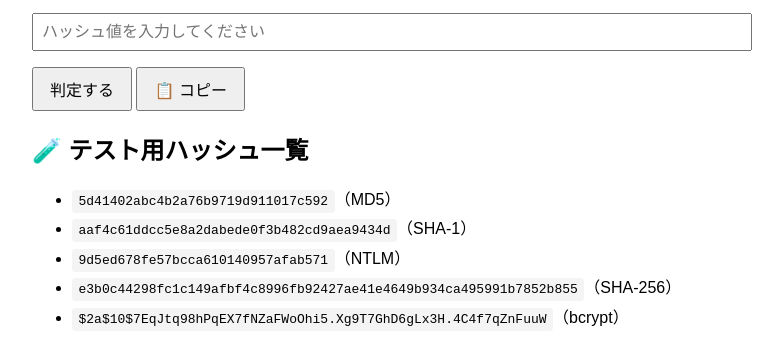
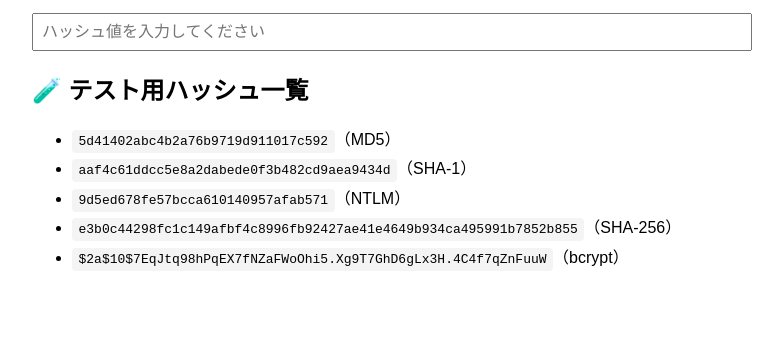
Before and after one commit to ipusiron/hash-detector, a plain HTML site: page index.html in a window 1280 px wide. Shown: the part 148-512 px from the top of the page, without its empty margins (258-1041 px from the left). Drawn offline with Linux system fonts and the light colour scheme.

Commit message:
UI整理：判定ボタン削除＋コピーは判定時のみ表示

```diff
--- a/index.html
+++ b/index.html
@@ -13,8 +13,6 @@
   <p>入力されたハッシュ値がどのアルゴリズム（MD5、SHA-1、SHA-256など）かを推定します。</p>
 
   <input type="text" id="hashInput" placeholder="ハッシュ値を入力してください">
-  <button onclick="identifyHash()">判定する</button>
-  <button onclick="copyHash()">📋 コピー</button>
 
   <div id="result"></div>
 
--- a/script.js
+++ b/script.js
@@ -36,13 +36,12 @@ function identifyHash() {
     }
 
     result.innerHTML = `
-      このハッシュはおそらく「${match.name}」です。<br>
-      🔎 判定根拠：${reason}<br>
-      💻 Hashcat mode: ${match.hashcat}<br>
-      <a href="https://crackstation.net/" target="_blank" rel="noopener noreferrer">
-        🔗 CrackStationを開く
-      </a>
-    `;
+    このハッシュはおそらく「${match.name}」です。<br>
+    🔎 判定根拠：${reason}<br>
+    💻 Hashcat mode: ${match.hashcat}<br>
+    <a href="https://crackstation.net/" target="_blank" rel="noopener noreferrer">🔗 CrackStationを開く</a>
+    <button onclick="copyHash()">📋 コピー</button>
+  `;
   } else {
     result.textContent = 'ハッシュの形式を特定できませんでした。';
   }
```
